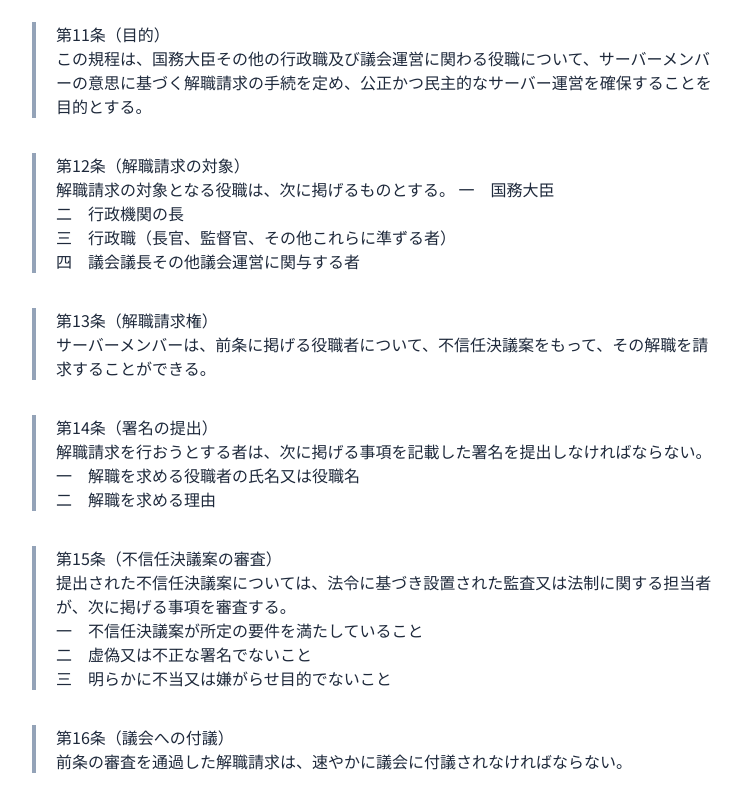
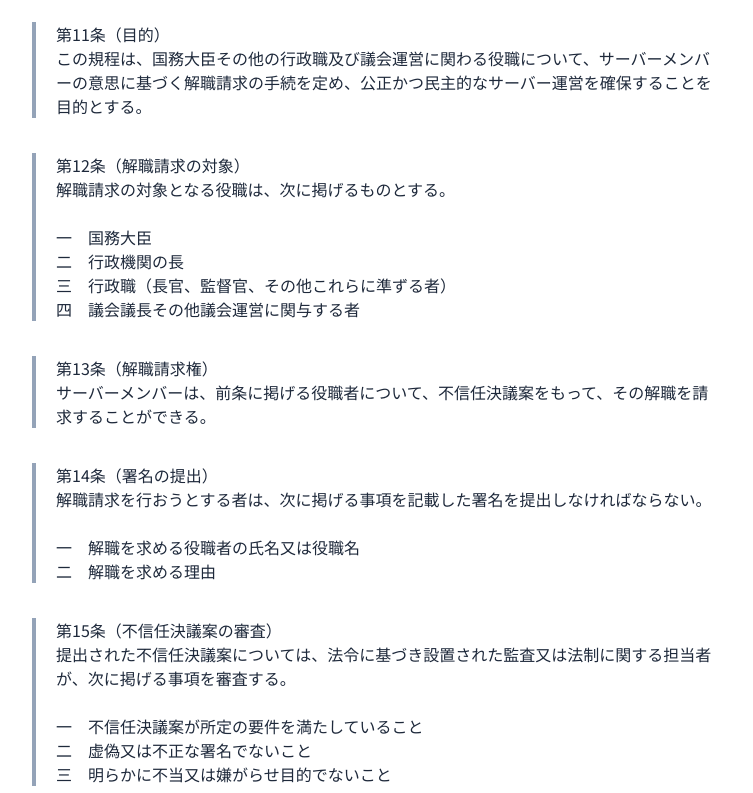
Before and after one commit to kjaxn92/mc-server-law2, a plain HTML site: page index.html in a window 1280 px wide. Shown: the part 2007-2800 px from the top of the page, without its empty margins (263-1016 px from the left). Drawn offline with nearby package versions, Linux system fonts and the light colour scheme.

Commit message:
index.html を更新

```diff
--- a/index.html
+++ b/index.html
@@ -170,7 +170,7 @@
 </div>
 <div class="article">
     <span class="article-num">第12条（解職請求の対象）</span>
-    <div class="content">解職請求の対象となる役職は、次に掲げるものとする。
+    <div class="content">解職請求の対象となる役職は、次に掲げるものとする。<br><br>
 一　国務大臣<br>
 二　行政機関の長<br>
 三　行政職（長官、監督官、その他これらに準ずる者）<br>
@@ -182,13 +182,13 @@
 </div>
 <div class="article">
 <span class="article-num">第14条（署名の提出）</span>
-<div class="content">解職請求を行おうとする者は、次に掲げる事項を記載した署名を提出しなければならない。
+<div class="content">解職請求を行おうとする者は、次に掲げる事項を記載した署名を提出しなければならない。<br><br>
 一　解職を求める役職者の氏名又は役職名<br>
 二　解職を求める理由</div>
 </div>
 <div class="article">
 <span class="article-num">第15条（不信任決議案の審査）</span>
-<div class="content">提出された不信任決議案については、法令に基づき設置された監査又は法制に関する担当者が、次に掲げる事項を審査する。<br>
+<div class="content">提出された不信任決議案については、法令に基づき設置された監査又は法制に関する担当者が、次に掲げる事項を審査する。<br><br>
 一　不信任決議案が所定の要件を満たしていること<br>
 二　虚偽又は不正な署名でないこと<br>
 三　明らかに不当又は嫌がらせ目的でないこと</div>
```
